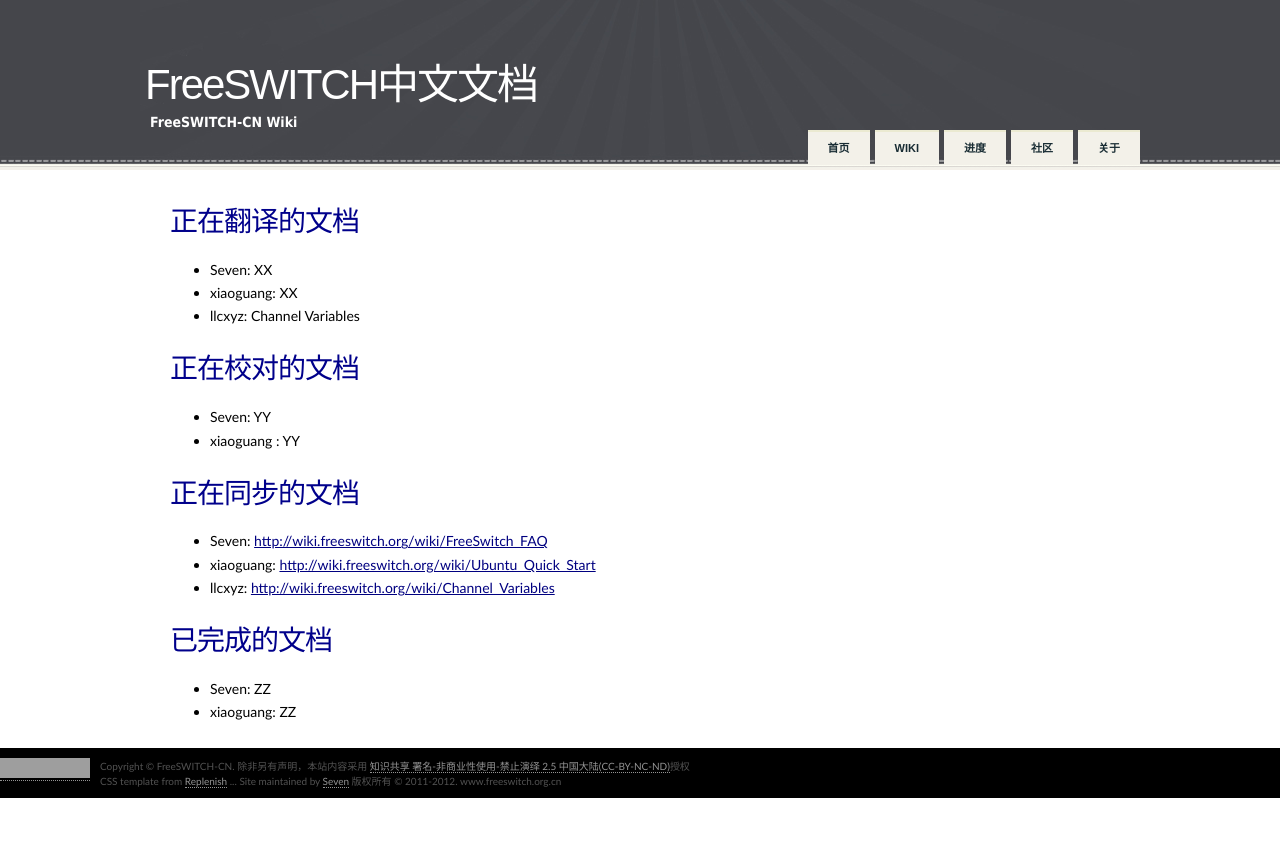
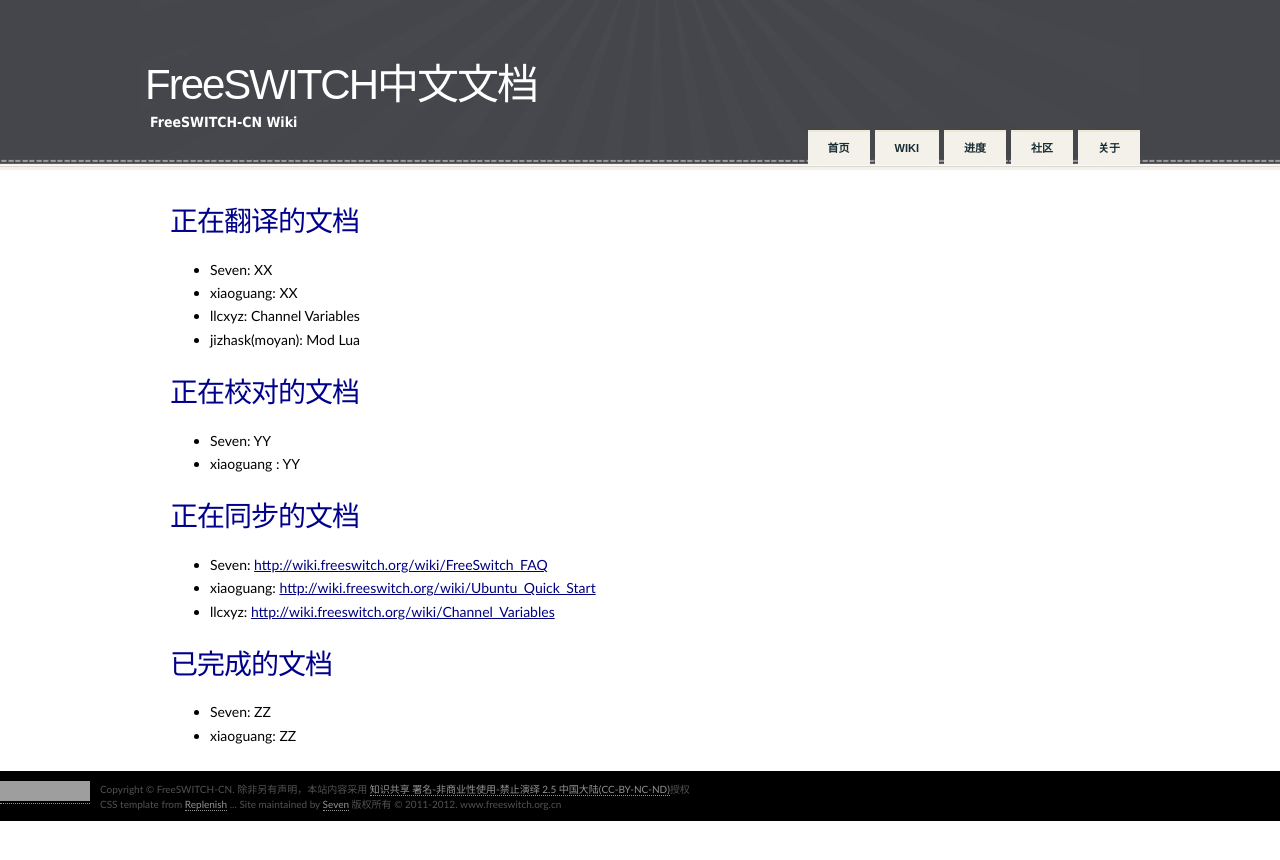
Before and after one commit to freeswitch-cn/freeswitch-cn.github.com, a Jekyll site: the page built from list.md, in a window 1280 px wide. Shown: the top 860 px of the page. Built offline with Jekyll 4.4.1, drawn with Linux system fonts in a browser that asks for light colours; Markdown is read by kramdown in place of the engine named in the settings; grey boxes are pictures that could not be loaded.

Commit message:
mod_lua is translating

```diff
--- a/list.md
+++ b/list.md
@@ -8,6 +8,7 @@ title: 翻译页面列表
 * Seven: XX
 * xiaoguang: XX
 * llcxyz: Channel Variables
+* jizhask(moyan): Mod Lua
 
 # 正在校对的文档
 
```
